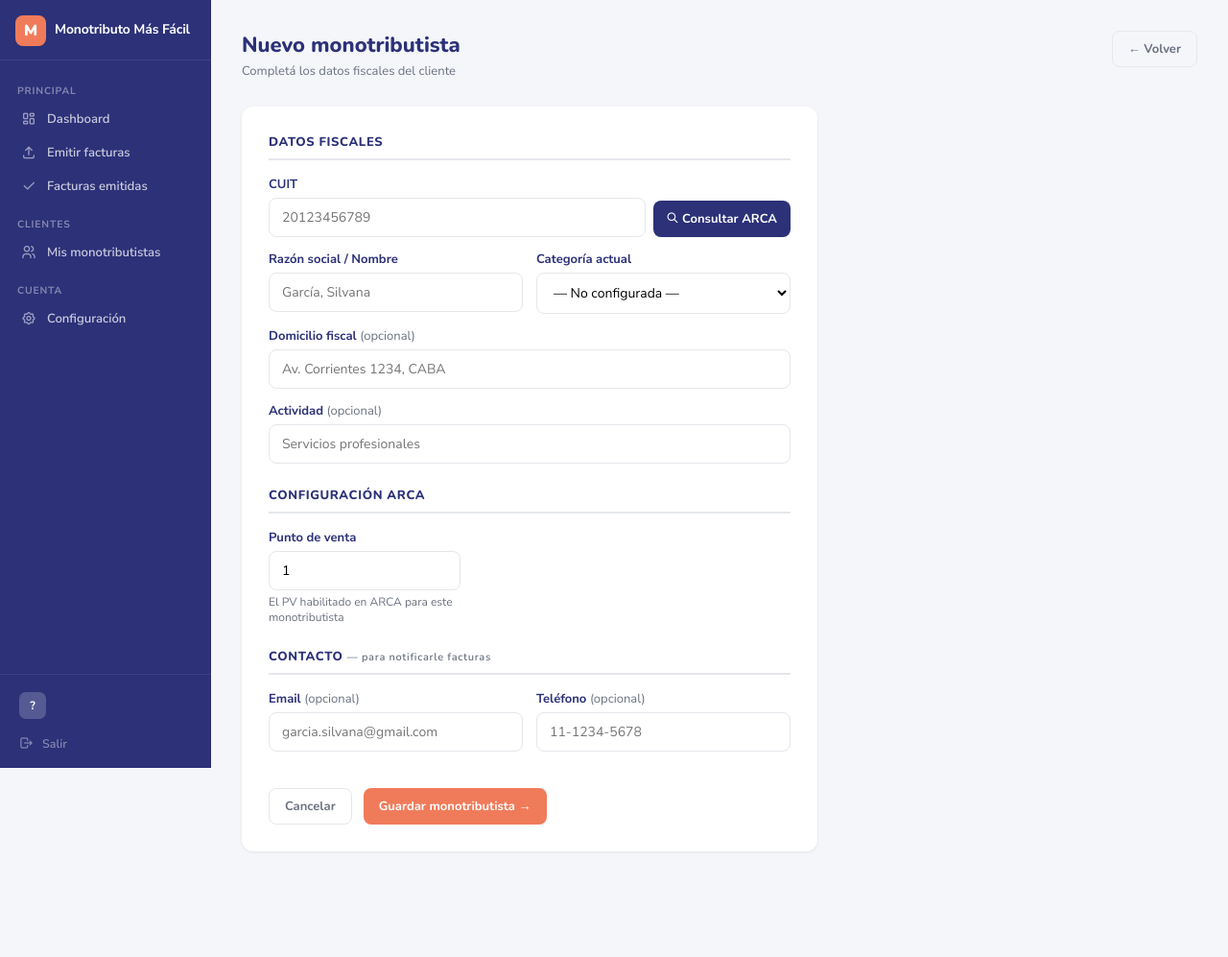
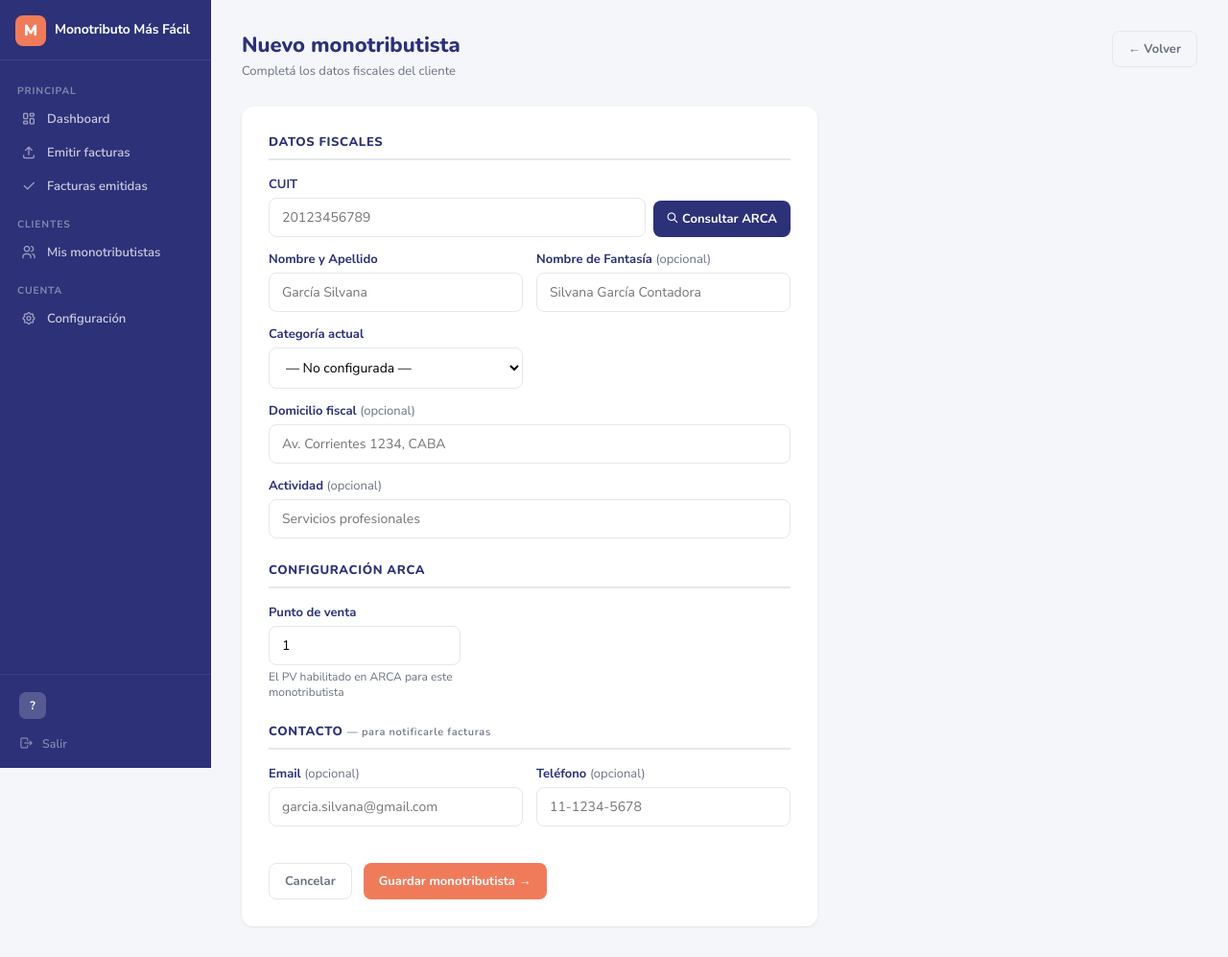
Before and after one commit to chelo-perez/monotributo-masfacil, a FastAPI app: template app/templates/monotributistas/nuevo.html in a window 1280 px wide. Shown: the whole page at 96% size. Before the commit the page ends 859 px from the top, so only its background shows below. Run offline with FastAPI, Linux system fonts and the light colour scheme; the template is opened without the code that fills it, so the values that code supplies are empty; parts of the project's set-up code (start-up, migrations or seed data) failed here and were passed over; some libraries are stand-ins or nearby versions.

Commit message:
feat: nombre y apellido + nombre de fantasía en monotributista

```diff
--- a/app/auth/models.py
+++ b/app/auth/models.py
@@ -87,6 +87,7 @@ class Monotributista(Base):
     # Datos fiscales
     cuit = Column(String(13), nullable=False)             # "27-12345678-9"
     razon_social = Column(String(200), nullable=False)
+    nombre_fantasia = Column(String(200), nullable=True)
     domicilio = Column(String(300), nullable=True)
     email = Column(String(200), nullable=True)            # para notificaciones al mono
     telefono = Column(String(50), nullable=True)
--- a/app/main.py
+++ b/app/main.py
@@ -31,6 +31,7 @@ async def lifespan(app: FastAPI):
 
     async with engine.begin() as conn:
         migraciones = [
+            "ALTER TABLE monotributistas ADD COLUMN IF NOT EXISTS nombre_fantasia VARCHAR(200)",
             "ALTER TABLE monotributistas ADD COLUMN IF NOT EXISTS telefono VARCHAR(50)",
             "ALTER TABLE monotributistas ADD COLUMN IF NOT EXISTS actividad VARCHAR(200)",
             "ALTER TABLE monotributistas ADD COLUMN IF NOT EXISTS afip_environment VARCHAR(20) DEFAULT 'production'",
--- a/app/templates/monotributistas/nuevo.html
+++ b/app/templates/monotributistas/nuevo.html
@@ -77,9 +77,16 @@ input:focus, select:focus { border-color: var(--navy); }
 
     <div class="form-row">
       <div class="form-group">
-        <label for="razon_social">Razón social / Nombre</label>
-        <input type="text" id="razon_social" name="razon_social" placeholder="García, Silvana" required>
+        <label for="razon_social">Nombre y Apellido</label>
+        <input type="text" id="razon_social" name="razon_social" placeholder="García Silvana" required>
       </div>
+      <div class="form-group">
+        <label for="nombre_fantasia">Nombre de Fantasía <span class="opt">(opcional)</span></label>
+        <input type="text" id="nombre_fantasia" name="nombre_fantasia" placeholder="Silvana García Contadora">
+      </div>
+    </div>
+
+    <div class="form-row">
       <div class="form-group">
         <label for="categoria_actual">Categoría actual</label>
         <select id="categoria_actual" name="categoria_actual">
--- a/app/ui_router.py
+++ b/app/ui_router.py
@@ -517,6 +517,7 @@ async def crear_monotributista(
         tenant_id=current_user.tenant_id,
         cuit=cuit,
         razon_social=str(form.get("razon_social", "")).strip(),
+        nombre_fantasia=str(form.get("nombre_fantasia", "")).strip() or None,
         domicilio=str(form.get("domicilio", "")).strip() or None,
         email=str(form.get("email", "")).strip() or None,
         afip_punto_venta=int(form.get("afip_punto_venta", 1)),
```
